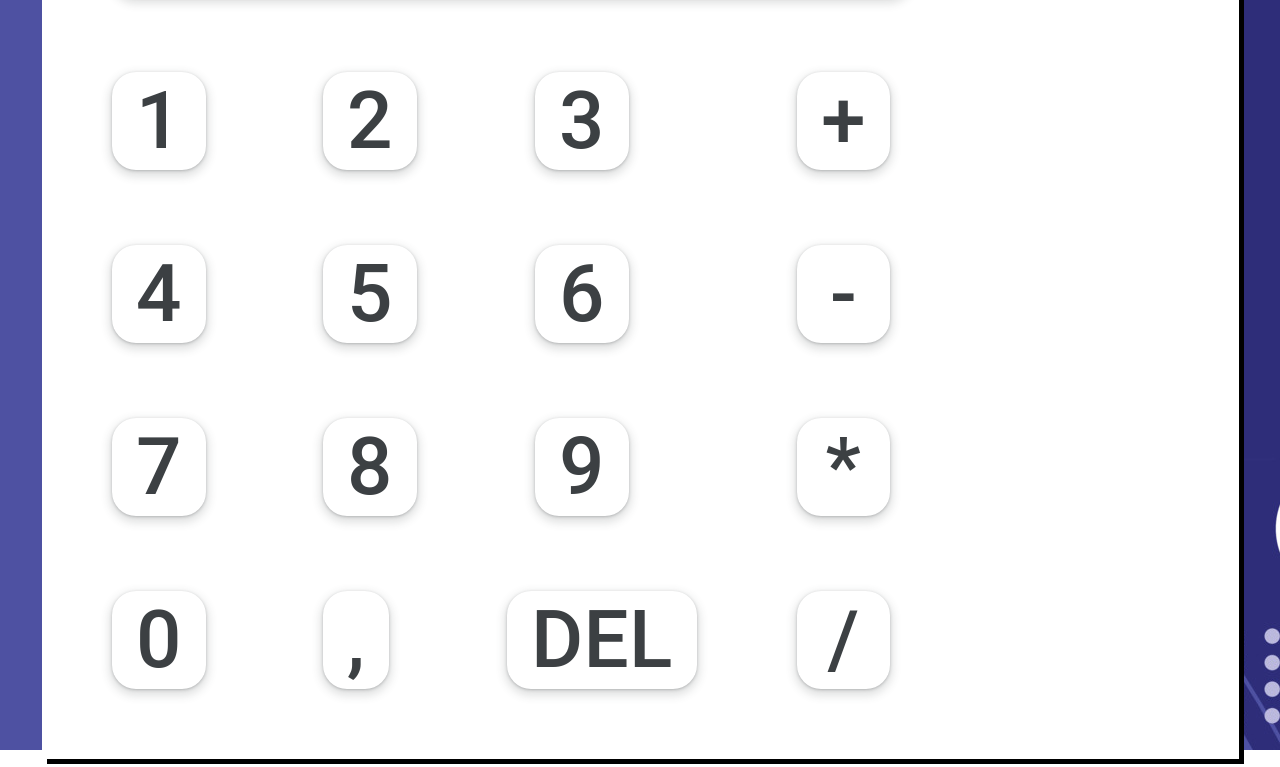
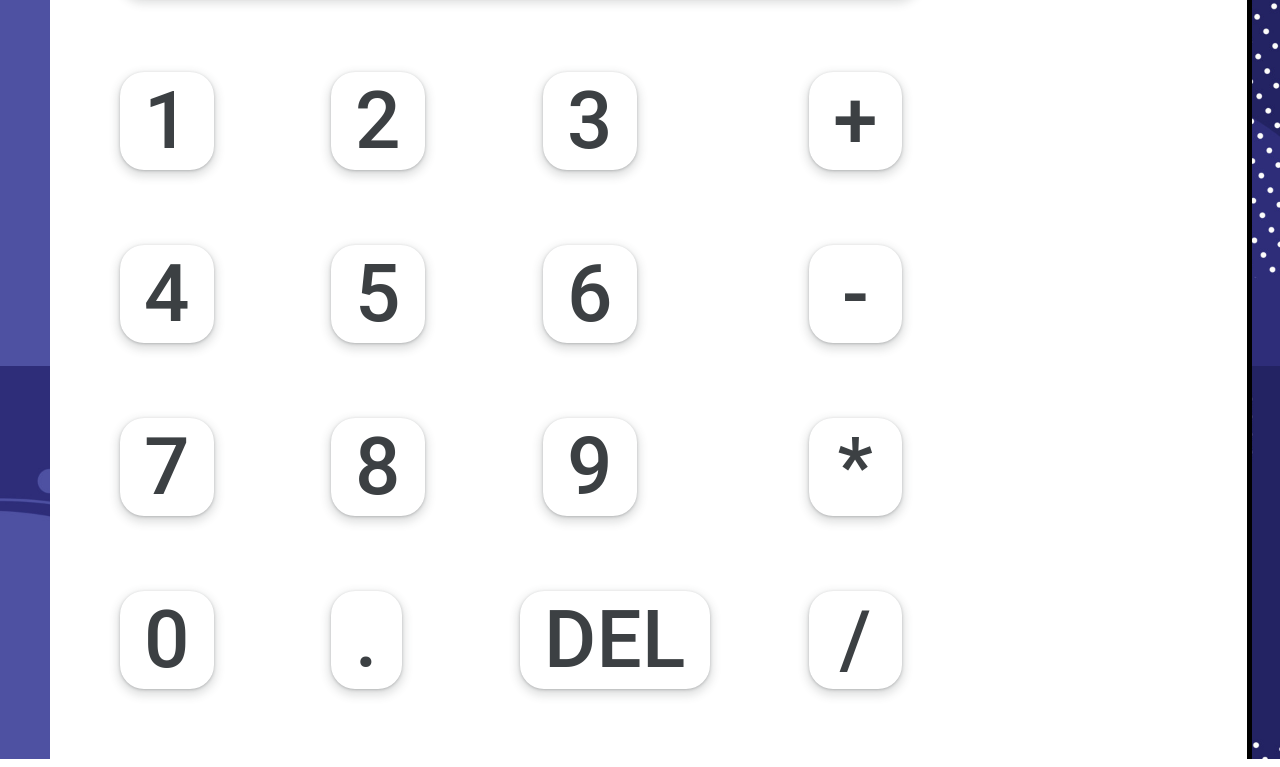
Before and after one commit to mjfutera/calculator, a plain HTML site: page index.html in a window 1280 px wide. Shown: the part 402-1169 px from the top of the page. Drawn offline with Linux system fonts and the light colour scheme; a web font is replaced by a local one.

Commit message:
v. 1.001
Changed coma to dot, and added static background

```diff
--- a/index.html
+++ b/index.html
@@ -29,7 +29,7 @@
                 <button type="button" id="8" onclick="buttonClick('8')">8</button>
                 <button type="button" id="9" onclick="buttonClick('9')">9</button><br>
                 <button type="button" id="0" onclick="buttonClick('0')">0</button>
-                <button type="button" id="coma" onclick="buttonClick('coma')">,</button>
+                <button type="button" id="coma" onclick="buttonClick('coma')">.</button>
                 <button type="button" id="del" onclick="deleteField()">DEL</button>
             </div>
             <div id="calculations">
--- a/style.css
+++ b/style.css
@@ -4,8 +4,13 @@ body {
     font-family: 'Chivo Mono', monospace;
     font-size: 30px;
     background: url(background.jpg);
-    background-repeat: no-repeat;
-    background-size: auto;
+    background-position:top center;
+    background-size:cover;
+    height:100%;
+    width:100%;
+    position:absolute;
+    top:0;
+    left:0;
 }
 
 #container {
```
